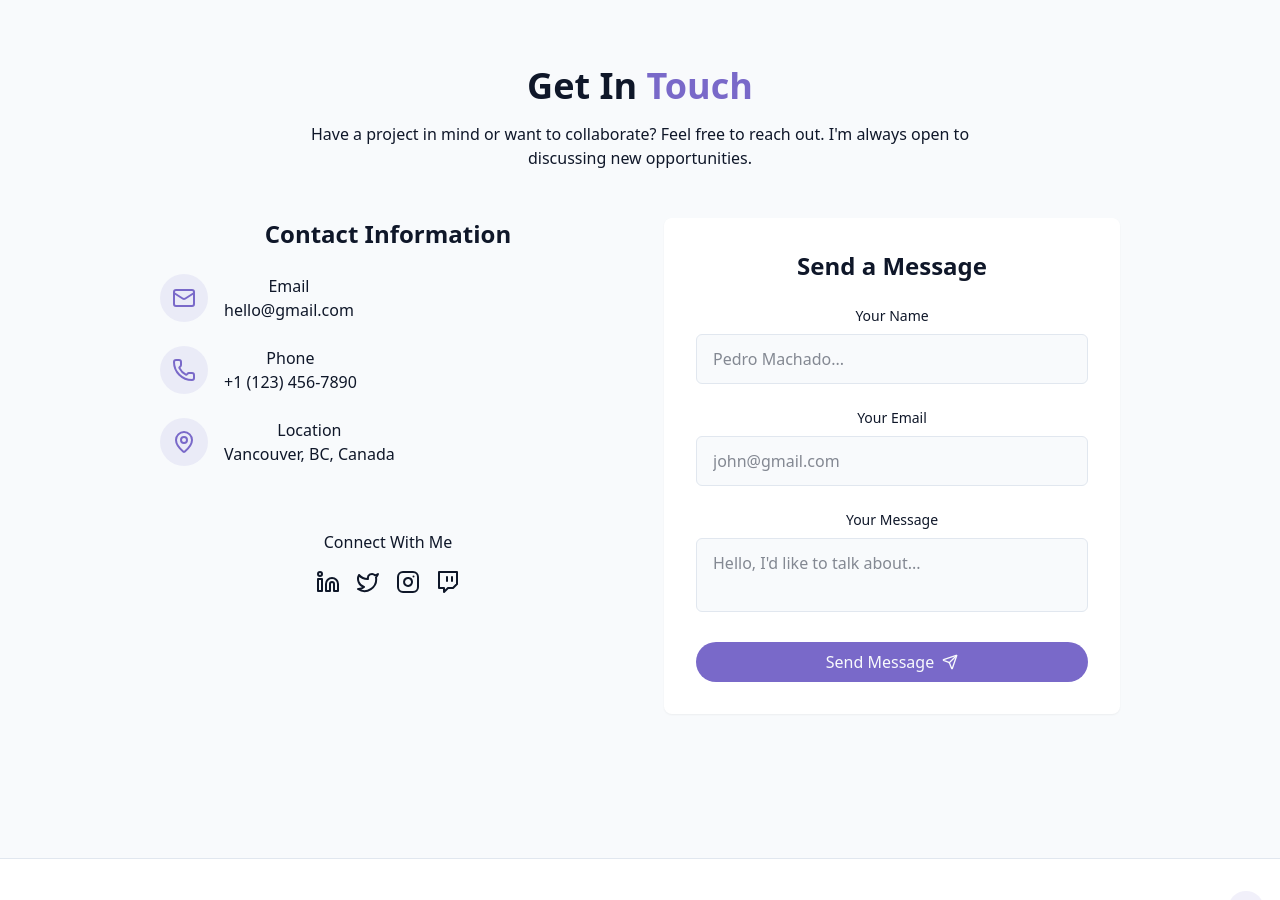
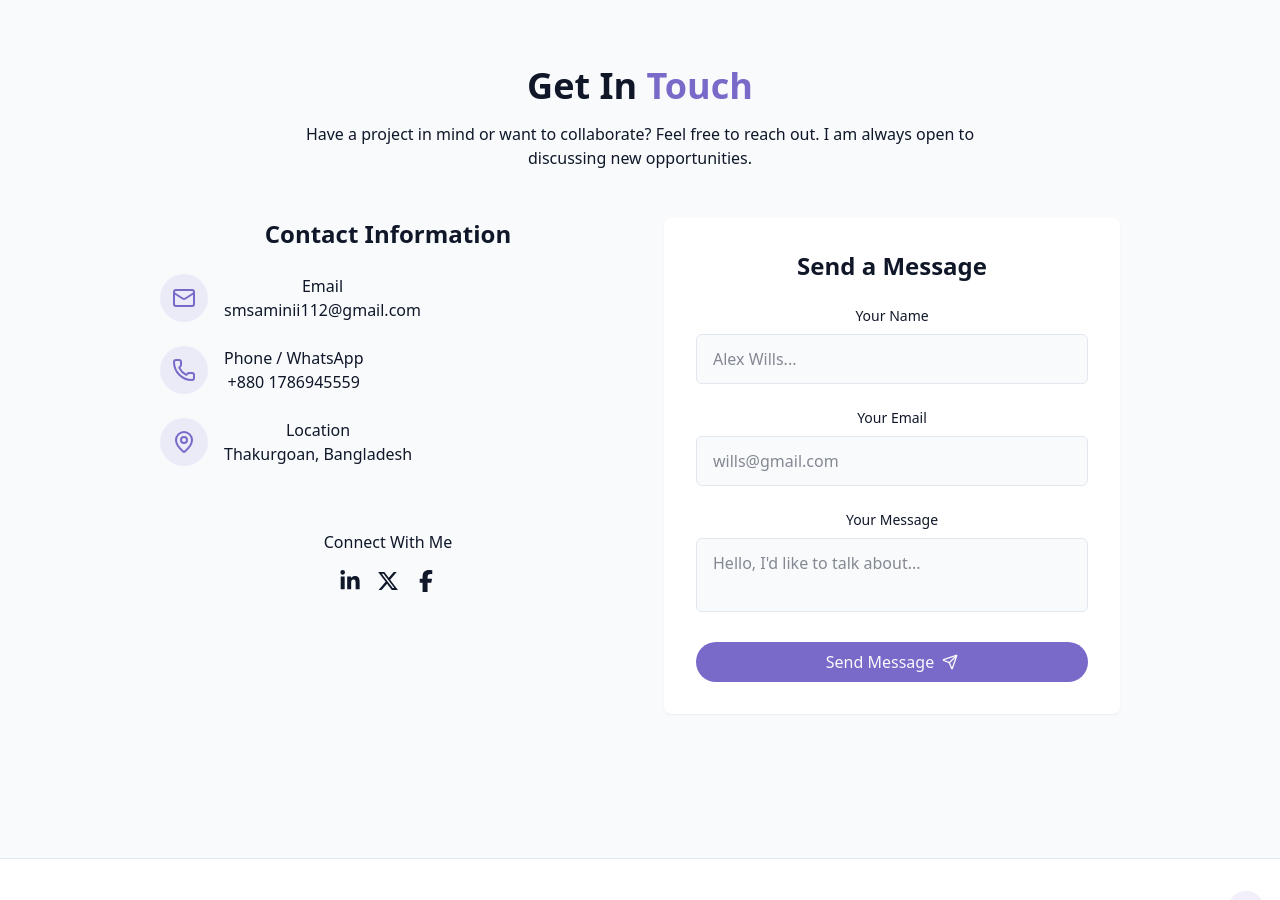
Before and after one commit to samin710/My-Portfolio, a React (Vite) app: page / in a window 1280 px wide. Shown: the part 3360-4260 px from the top of the page. Built offline with nearby package versions, Linux system fonts and the light colour scheme.

Commit message:
contact section done

```diff
--- a/src/components/ContactSection.jsx
+++ b/src/components/ContactSection.jsx
@@ -1,16 +1,8 @@
-import {
-  Instagram,
-  Linkedin,
-  Mail,
-  MapPin,
-  Phone,
-  Send,
-  Twitch,
-  Twitter,
-} from "lucide-react";
+import { Mail, MapPin, Phone, Send } from "lucide-react";
 import { cn } from "@/lib/utils";
 import { useToast } from "@/hooks/use-toast";
 import { useState } from "react";
+import { FaFacebookF, FaLinkedinIn, FaXTwitter } from "react-icons/fa6";
 
 export const ContactSection = () => {
   const { toast } = useToast();
@@ -38,7 +30,7 @@ export const ContactSection = () => {
 
         <p className="text-center text-muted-foreground mb-12 max-w-2xl mx-auto">
           Have a project in mind or want to collaborate? Feel free to reach out.
-          I'm always open to discussing new opportunities.
+          I am always open to discussing new opportunities.
         </p>
 
         <div className="grid grid-cols-1 md:grid-cols-2 gap-12">
@@ -56,10 +48,10 @@ export const ContactSection = () => {
                 <div>
                   <h4 className="font-medium"> Email</h4>
                   <a
-                    href="mailto:hello@gmail.com"
+                    href="mailto:smsaminii112@gmail.com"
                     className="text-muted-foreground hover:text-primary transition-colors"
                   >
-                    hello@gmail.com
+                    smsaminii112@gmail.com
                   </a>
                 </div>
               </div>
@@ -68,12 +60,12 @@ export const ContactSection = () => {
                   <Phone className="h-6 w-6 text-primary" />{" "}
                 </div>
                 <div>
-                  <h4 className="font-medium"> Phone</h4>
+                  <h4 className="font-medium">Phone / WhatsApp</h4>
                   <a
-                    href="tel:+11234567890"
+                    href="tel:+8801786945559"
                     className="text-muted-foreground hover:text-primary transition-colors"
                   >
-                    +1 (123) 456-7890
+                    +880 1786945559
                   </a>
                 </div>
               </div>
@@ -84,7 +76,7 @@ export const ContactSection = () => {
                 <div>
                   <h4 className="font-medium"> Location</h4>
                   <a className="text-muted-foreground hover:text-primary transition-colors">
-                    Vancouver, BC, Canada
+                    Thakurgoan, Bangladesh
                   </a>
                 </div>
               </div>
@@ -93,17 +85,14 @@ export const ContactSection = () => {
             <div className="pt-8">
               <h4 className="font-medium mb-4"> Connect With Me</h4>
               <div className="flex space-x-4 justify-center">
-                <a href="#" target="_blank">
-                  <Linkedin />
+                <a href="https://www.linkedin.com/in/smsamin/" target="_blank">
+                  <FaLinkedinIn size={22} />
                 </a>
                 <a href="#" target="_blank">
-                  <Twitter />
+                  <FaXTwitter size={22} />
                 </a>
                 <a href="#" target="_blank">
-                  <Instagram />
-                </a>
-                <a href="#" target="_blank">
-                  <Twitch />
+                  <FaFacebookF size={22} />
                 </a>
               </div>
             </div>
@@ -129,8 +118,8 @@ export const ContactSection = () => {
                   id="name"
                   name="name"
                   required
-                  className="w-full px-4 py-3 rounded-md border border-input bg-background focus:outline-hidden foucs:ring-2 focus:ring-primary"
-                  placeholder="Pedro Machado..."
+                  className="w-full px-4 py-3 rounded-md border border-input bg-background focus:outline-hidden"
+                  placeholder="Alex Wills..."
                 />
               </div>
 
@@ -147,8 +136,8 @@ export const ContactSection = () => {
                   id="email"
                   name="email"
                   required
-                  className="w-full px-4 py-3 rounded-md border border-input bg-background focus:outline-hidden foucs:ring-2 focus:ring-primary"
-                  placeholder="john@gmail.com"
+                  className="w-full px-4 py-3 rounded-md border border-input bg-background focus:outline-hidden "
+                  placeholder="wills@gmail.com"
                 />
               </div>
 
@@ -164,7 +153,7 @@ export const ContactSection = () => {
                   id="message"
                   name="message"
                   required
-                  className="w-full px-4 py-3 rounded-md border border-input bg-background focus:outline-hidden foucs:ring-2 focus:ring-primary resize-none"
+                  className="w-full px-4 py-3 rounded-md border border-input bg-background focus:outline-hidden resize-none"
                   placeholder="Hello, I'd like to talk about..."
                 />
               </div>
--- a/src/components/ui/toast.jsx
+++ b/src/components/ui/toast.jsx
@@ -1,4 +1,5 @@
 import * as React from "react";
+import PropTypes from "prop-types";
 import * as ToastPrimitives from "@radix-ui/react-toast";
 import { cva } from "class-variance-authority";
 import { X } from "lucide-react";
@@ -19,6 +20,11 @@ const ToastViewport = React.forwardRef(({ className, ...props }, ref) => (
 ));
 ToastViewport.displayName = ToastPrimitives.Viewport.displayName;
 
+// ✅ PropTypes
+ToastViewport.propTypes = {
+  className: PropTypes.string,
+};
+
 const toastVariants = cva(
   "group pointer-events-auto relative flex w-full items-center justify-between space-x-4 overflow-hidden rounded-md border p-6 pr-8 shadow-lg transition-all data-[swipe=cancel]:translate-x-0 data-[swipe=end]:translate-x-[var(--radix-toast-swipe-end-x)] data-[swipe=move]:translate-x-[var(--radix-toast-swipe-move-x)] data-[swipe=move]:transition-none data-[state=open]:animate-in data-[state=closed]:animate-out data-[swipe=end]:animate-out data-[state=closed]:fade-out-80 data-[state=closed]:slide-out-to-right-full data-[state=open]:slide-in-from-top-full sm:data-[state=open]:slide-in-from-bottom-full",
   {
@@ -35,16 +41,20 @@ const toastVariants = cva(
   }
 );
 
-const Toast = React.forwardRef(({ className, variant, ...props }, ref) => {
-  return (
-    <ToastPrimitives.Root
-      ref={ref}
-      className={cn(toastVariants({ variant }), className)}
-      {...props}
-    />
-  );
-});
+const Toast = React.forwardRef(({ className, variant, ...props }, ref) => (
+  <ToastPrimitives.Root
+    ref={ref}
+    className={cn(toastVariants({ variant }), className)}
+    {...props}
+  />
+));
 Toast.displayName = ToastPrimitives.Root.displayName;
+
+// ✅ PropTypes
+Toast.propTypes = {
+  className: PropTypes.string,
+  variant: PropTypes.oneOf(["default", "destructive"]),
+};
 
 const ToastAction = React.forwardRef(({ className, ...props }, ref) => (
   <ToastPrimitives.Action
@@ -57,6 +67,11 @@ const ToastAction = React.forwardRef(({ className, ...props }, ref) => (
   />
 ));
 ToastAction.displayName = ToastPrimitives.Action.displayName;
+
+// ✅ PropTypes
+ToastAction.propTypes = {
+  className: PropTypes.string,
+};
 
 const ToastClose = React.forwardRef(({ className, ...props }, ref) => (
   <ToastPrimitives.Close
@@ -73,6 +88,11 @@ const ToastClose = React.forwardRef(({ className, ...props }, ref) => (
 ));
 ToastClose.displayName = ToastPrimitives.Close.displayName;
 
+// ✅ PropTypes
+ToastClose.propTypes = {
+  className: PropTypes.string,
+};
+
 const ToastTitle = React.forwardRef(({ className, ...props }, ref) => (
   <ToastPrimitives.Title
     ref={ref}
@@ -81,6 +101,11 @@ const ToastTitle = React.forwardRef(({ className, ...props }, ref) => (
   />
 ));
 ToastTitle.displayName = ToastPrimitives.Title.displayName;
+
+// ✅ PropTypes
+ToastTitle.propTypes = {
+  className: PropTypes.string,
+};
 
 const ToastDescription = React.forwardRef(({ className, ...props }, ref) => (
   <ToastPrimitives.Description
@@ -91,6 +116,11 @@ const ToastDescription = React.forwardRef(({ className, ...props }, ref) => (
 ));
 ToastDescription.displayName = ToastPrimitives.Description.displayName;
 
+// ✅ PropTypes
+ToastDescription.propTypes = {
+  className: PropTypes.string,
+};
+
 export {
   ToastProvider,
   ToastViewport,
```
